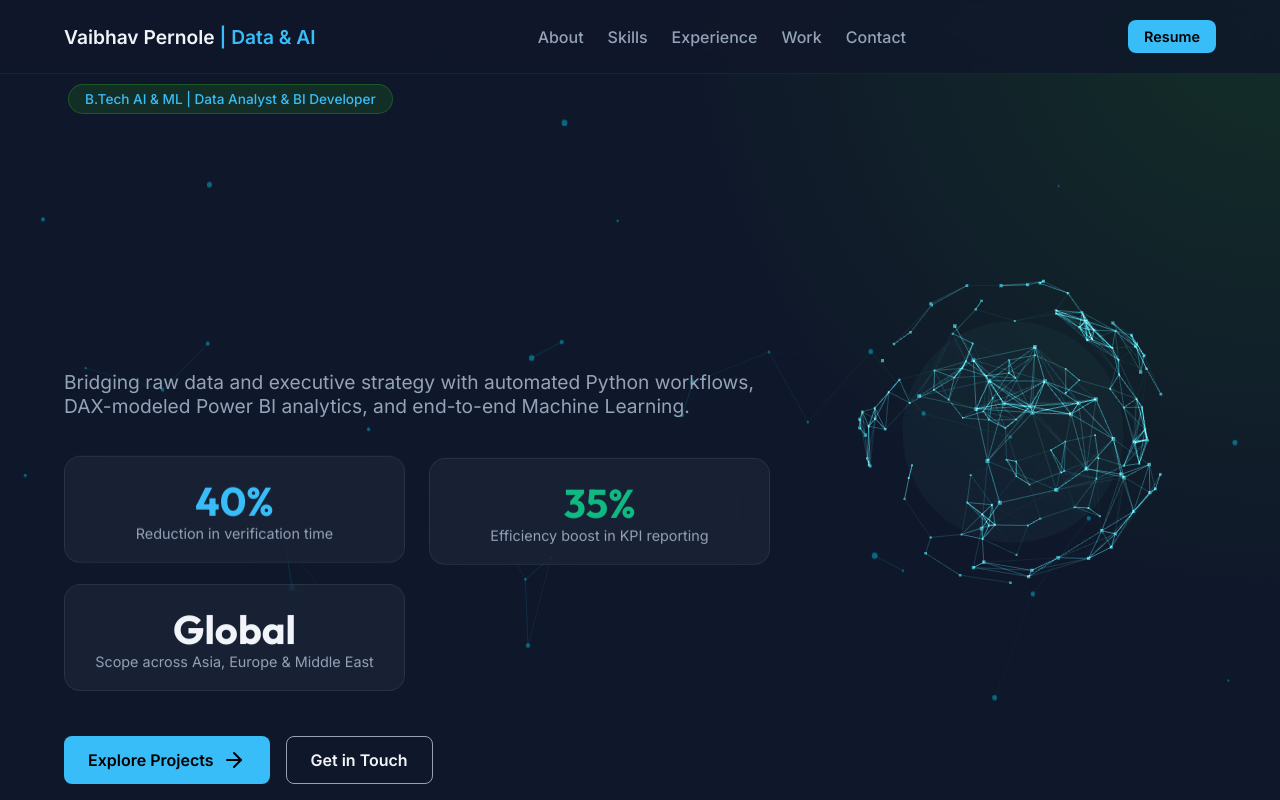
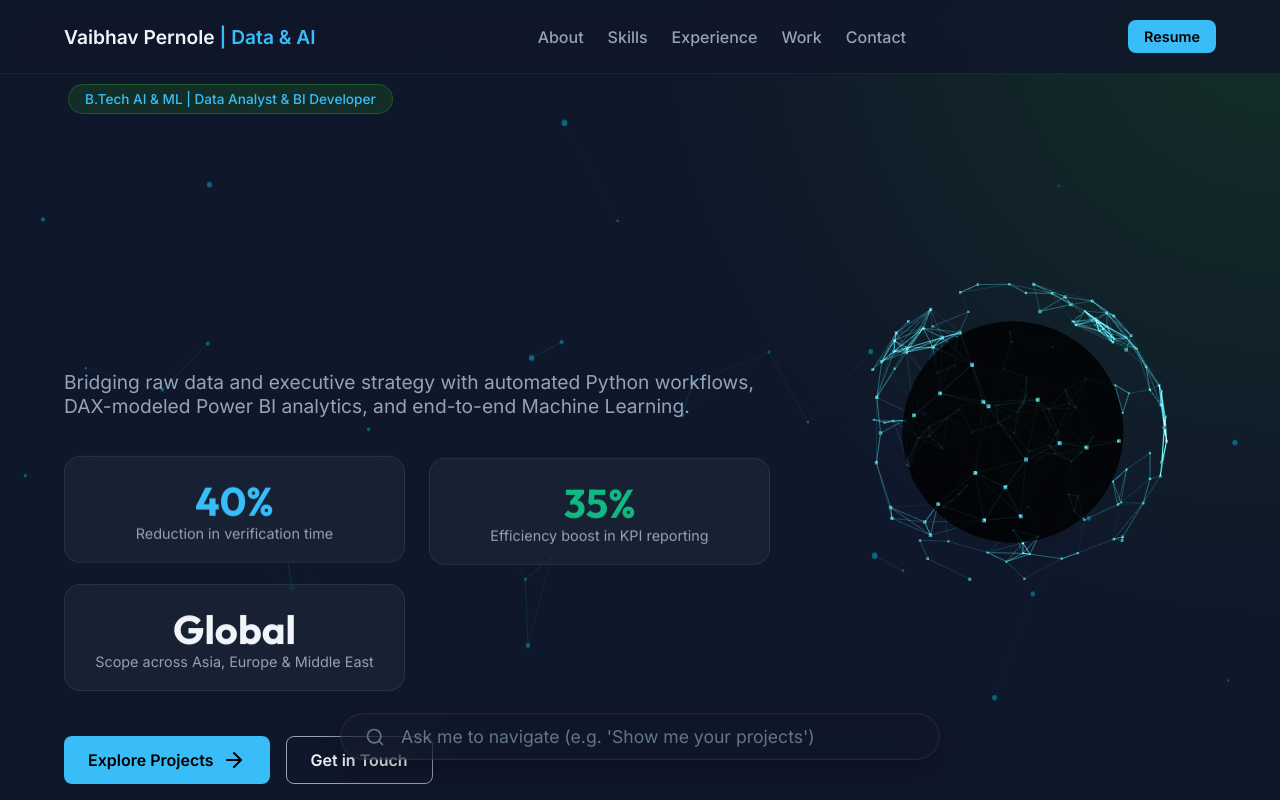
Before and after one commit to vaibhav72-hub/portfolio-github, a React (Vite) app: page / in a window 1280 px wide. Shown: the top 800 px of the page. Built offline with nearby package versions, Linux system fonts and the light colour scheme.

Commit message:
feat: Add Quantum AI OS Spotlight and dynamic 3D core

```diff
--- a/package.json
+++ b/package.json
@@ -10,6 +10,7 @@
     "preview": "vite preview"
   },
   "dependencies": {
+    "@google/genai": "^2.24.0",
     "@react-three/drei": "^10.7.8",
     "@react-three/fiber": "^9.8.0",
     "@types/three": "^0.186.0",
--- a/src/App.tsx
+++ b/src/App.tsx
@@ -9,8 +9,9 @@ import TiltCard from './components/TiltCard';
 import AnimatedText from './components/AnimatedText';
 import ParticleBackground from './components/ParticleBackground';
 import FlipCard, { type CertData } from './components/FlipCard';
-import AiCore3D from './components/AiCore3D';
+import AiCore3D, { type AiStatus } from './components/AiCore3D';
 import CursorTrail from './components/CursorTrail';
+import SpotlightCommandBar from './components/SpotlightCommandBar';
 const GithubIcon = ({ className }: { className?: string }) => (
   <svg xmlns="http://www.w3.org/2000/svg" width="24" height="24" viewBox="0 0 24 24" fill="none" stroke="currentColor" strokeWidth="2" strokeLinecap="round" strokeLinejoin="round" className={className}><path d="M15 22v-4a4.8 4.8 0 0 0-1-3.5c3 0 6-2 6-5.5.08-1.25-.27-2.48-1-3.5.28-1.15.28-2.35 0-3.5 0 0-1 0-3 1.5-2.64-.5-5.36-.5-8 0C6 2 5 2 5 2c-.3 1.15-.3 2.35 0 3.5A5.403 5.403 0 0 0 4 9c0 3.5 3 5.5 6 5.5-.39.49-.68 1.05-.85 1.65-.17.6-.22 1.23-.15 1.85v4"></path><path d="M9 18c-4.51 2-5-2-7-2"></path></svg>
 );
@@ -148,6 +149,28 @@ const SectionWrapper = ({ children, id, className = "" }: { children: React.Reac
 export default function App() {
   const [formState, setFormState] = useState({ name: '', email: '', message: '' });
   const [status, setStatus] = useState('');
+  const [aiStatus, setAiStatus] = useState<AiStatus>('idle');
+
+  const handleAiIntent = (intent: string) => {
+    // If the intent is hero, scroll to top
+    if (intent === 'hero') {
+      window.scrollTo({ top: 0, behavior: 'smooth' });
+      return;
+    }
+
+    // Otherwise scroll to the section
+    const element = document.getElementById(intent);
+    if (element) {
+      const navHeight = 80; // approximate nav height
+      const elementPosition = element.getBoundingClientRect().top;
+      const offsetPosition = elementPosition + window.pageYOffset - navHeight;
+
+      window.scrollTo({
+        top: offsetPosition,
+        behavior: "smooth"
+      });
+    }
+  };
 
   useEffect(() => {
     const observer = new IntersectionObserver((entries, obs) => {
@@ -265,10 +288,13 @@ export default function App() {
           </div>
 
           <div style={{ flex: "1 1 300px", display: "flex", justifyContent: "center", alignItems: "center", position: "relative", zIndex: 10 }} className="reveal">
-            <AiCore3D />
+            <AiCore3D status={aiStatus} />
           </div>
         </div>
       </section>
+
+      {/* Spotlight Command Bar */}
+      <SpotlightCommandBar onStatusChange={setAiStatus} onIntentDecoded={handleAiIntent} />
 
       {/* About Section */}
       <SectionWrapper id="about">
--- /dev/null
+++ b/src/components/SpotlightCommandBar.css
@@ -0,0 +1,69 @@
+.spotlight-wrapper {
+  position: fixed;
+  bottom: 40px;
+  left: 50%;
+  transform: translateX(-50%);
+  z-index: 1000;
+  transition: all 0.4s cubic-bezier(0.16, 1, 0.3, 1);
+  width: 90%;
+  max-width: 600px;
+}
+
+.spotlight-wrapper.focused {
+  bottom: 50px;
+  transform: translateX(-50%) scale(1.02);
+}
+
+.spotlight-bar {
+  display: flex;
+  align-items: center;
+  background: rgba(15, 23, 42, 0.4);
+  backdrop-filter: blur(24px);
+  -webkit-backdrop-filter: blur(24px);
+  border: 1px solid rgba(255, 255, 255, 0.08);
+  border-radius: 999px;
+  padding: 12px 24px;
+  box-shadow: 0 10px 30px rgba(0, 0, 0, 0.3), 0 0 0 1px rgba(255, 255, 255, 0.02) inset;
+  transition: all 0.3s ease;
+}
+
+.spotlight-wrapper.focused .spotlight-bar {
+  background: rgba(15, 23, 42, 0.7);
+  border-color: rgba(56, 189, 248, 0.4);
+  box-shadow: 0 15px 40px rgba(0, 0, 0, 0.4), 0 0 20px rgba(56, 189, 248, 0.15);
+}
+
+.spotlight-icon {
+  color: var(--text-muted);
+  margin-right: 16px;
+  transition: color 0.3s ease;
+}
+
+.spotlight-wrapper.focused .spotlight-icon {
+  color: var(--accent-cyan);
+}
+
+.spinning {
+  animation: spin 1s linear infinite;
+  color: var(--accent-emerald) !important;
+}
+
+.spotlight-input {
+  flex: 1;
+  background: transparent;
+  border: none;
+  outline: none;
+  color: var(--text-primary);
+  font-size: 1.1rem;
+  font-family: var(--font-body);
+  width: 100%;
+}
+
+.spotlight-input::placeholder {
+  color: var(--text-muted);
+  transition: opacity 0.3s ease;
+}
+
+.spotlight-wrapper.focused .spotlight-input::placeholder {
+  opacity: 0.5;
+}
--- /dev/null
+++ b/src/components/SpotlightCommandBar.tsx
@@ -0,0 +1,113 @@
+import React, { useState } from 'react';
+import { Search, Loader2 } from 'lucide-react';
+import { GoogleGenAI } from '@google/genai';
+import './SpotlightCommandBar.css';
+import type { AiStatus } from './AiCore3D';
+
+interface SpotlightProps {
+  onStatusChange: (status: AiStatus) => void;
+  onIntentDecoded: (intent: string) => void;
+}
+
+const CONTEXT_PROMPT = `
+You are the central nervous system of Vaibhav Pernole's interactive 3D portfolio.
+You must classify the user's intent into one of the following exact sections to navigate to:
+"hero", "about", "skills", "experience", "projects", "contact", "credentials".
+
+If the user asks something general, say hello, or wants to explore, default to "hero".
+If they ask about Python, SQL, ML, or skills, return "skills".
+If they ask about his background or bio, return "about".
+If they ask to see his work, projects, or specific apps, return "projects".
+If they ask for his job history or internship, return "experience".
+If they want to reach out, hire him, or message him, return "contact".
+If they ask about certificates, awards, or degrees, return "credentials".
+
+You MUST reply with ONLY ONE WORD from the list above. No punctuation, no other text.
+`;
+
+const SpotlightCommandBar: React.FC<SpotlightProps> = ({ onStatusChange, onIntentDecoded }) => {
+  const [input, setInput] = useState('');
+  const [isFocused, setIsFocused] = useState(false);
+  const [isProcessing, setIsProcessing] = useState(false);
+
+  const handleCommand = async () => {
+    if (!input.trim()) return;
+
+    setIsProcessing(true);
+    onStatusChange('thinking');
+
+    try {
+      const apiKey = import.meta.env.VITE_GEMINI_API_KEY;
+      if (!apiKey) {
+        console.warn("API Key missing. Defaulting to hero.");
+        setTimeout(() => {
+          onIntentDecoded('hero');
+          setIsProcessing(false);
+          onStatusChange('idle');
+          setInput('');
+        }, 1000);
+        return;
+      }
+
+      const ai = new GoogleGenAI({ apiKey });
+      const response = await ai.models.generateContent({
+        model: 'gemini-2.5-flash',
+        contents: `${CONTEXT_PROMPT}\n\nUser: ${input}`,
+      });
+
+      const intent = (response.text || 'hero').trim().toLowerCase();
+      const validIntents = ['hero', 'about', 'skills', 'experience', 'projects', 'contact', 'credentials'];
+
+      const finalIntent = validIntents.includes(intent) ? intent : 'hero';
+
+      onStatusChange('speaking'); // Brief flash of speaking color
+
+      // Navigate/trigger 3D camera
+      onIntentDecoded(finalIntent);
+
+      setTimeout(() => {
+        onStatusChange('idle');
+        setIsProcessing(false);
+        setInput('');
+      }, 800);
+
+    } catch (error) {
+      console.error(error);
+      setIsProcessing(false);
+      onStatusChange('idle');
+    }
+  };
+
+  const handleKeyDown = (e: React.KeyboardEvent) => {
+    if (e.key === 'Enter') {
+      e.preventDefault();
+      handleCommand();
+    }
+  };
+
+  return (
+    <div className={`spotlight-wrapper ${isFocused ? 'focused' : ''}`}>
+      <div className="spotlight-bar">
+        {isProcessing ? (
+          <Loader2 className="spotlight-icon spinning" size={20} />
+        ) : (
+          <Search className="spotlight-icon" size={20} />
+        )}
+        <input
+          type="text"
+          placeholder="Ask me to navigate (e.g. 'Show me your projects')"
+          value={input}
+          onChange={(e) => setInput(e.target.value)}
+          onFocus={() => setIsFocused(true)}
+          onBlur={() => setIsFocused(false)}
+          onKeyDown={handleKeyDown}
+          disabled={isProcessing}
+          className="spotlight-input"
+          autoComplete="off"
+        />
+      </div>
+    </div>
+  );
+};
+
+export default SpotlightCommandBar;
```
Also changed, not shown: src/components/AiCore3D.tsx (+69 -19 lines), 1 other file (tests, documents, lock files or other folders).
